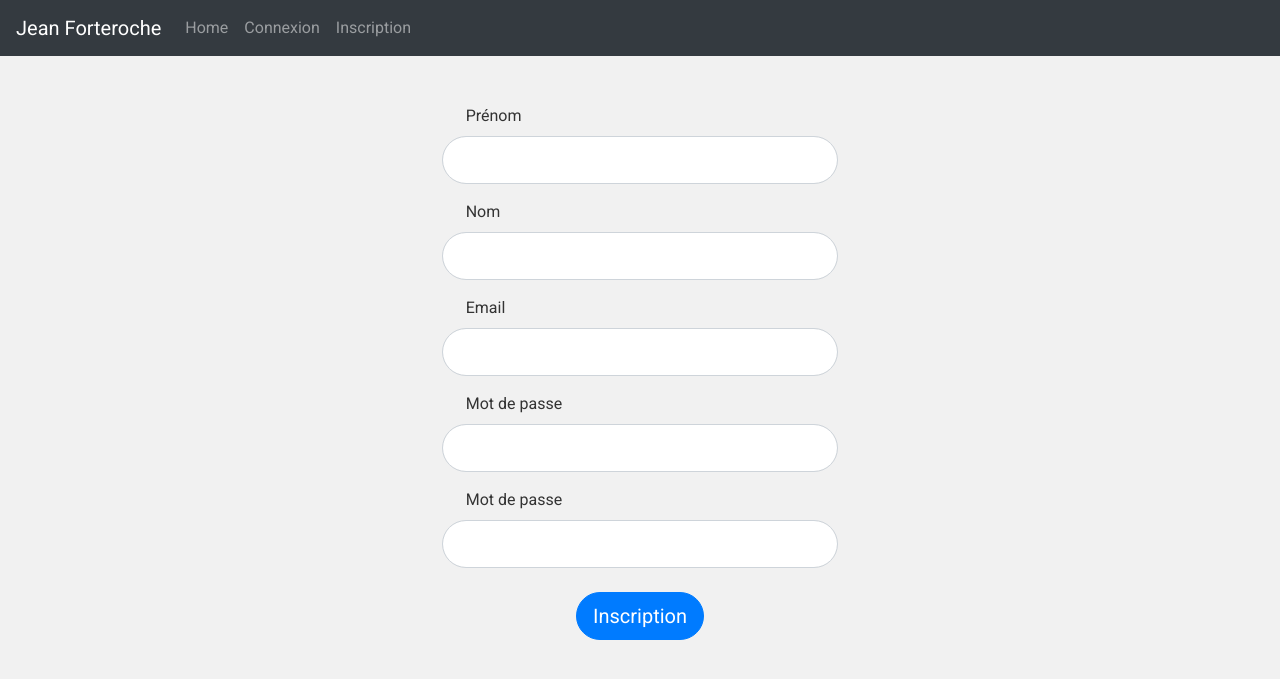
After one commit to sebastienR299/DWJ-P4-Blog-MVC, a PHP site: template app/View/inscription.front.twig in a window 1280 px wide. The commit adds this page. Shown: the top 679 px of the page. Run offline with PHP 8.4, Linux system fonts and the light colour scheme; the template is opened without the code that fills it, so the values that code supplies are empty; some libraries are stand-ins or nearby versions.

Commit message:
:tada: Creation of the method for user registration

```diff
--- a/app/View/header.front.twig
+++ b/app/View/header.front.twig
@@ -0,0 +1,13 @@
+<nav class="navbar navbar-expand-lg navbar-dark bg-dark">
+  <a class="navbar-brand" href="?p=home">Jean Forteroche</a>
+  <button class="navbar-toggler" type="button" data-toggle="collapse" data-target="#navbarNavAltMarkup" aria-controls="navbarNavAltMarkup" aria-expanded="false" aria-label="Toggle navigation">
+    <span class="navbar-toggler-icon"></span>
+  </button>
+  <div class="collapse navbar-collapse" id="navbarNavAltMarkup">
+    <div class="navbar-nav">
+      <a class="nav-item nav-link" href="?p=home">Home<span class="sr-only">(current)</span></a>
+      <a class="nav-item nav-link" href="?p=connexion">Connexion</a>
+      <a class="nav-item nav-link" href="?p=inscription">Inscription</a>
+    </div>
+  </div>
+</nav>
--- /dev/null
+++ b/app/View/inscription.front.twig
@@ -0,0 +1,39 @@
+{% extends 'template.front.twig' %}
+
+{% block title %}<title>Inscription</title>{% endblock %}
+
+{% block content %}
+
+<form method="post" action="?p=register" class="mx-auto col-4 mt-5" autocomplete="off">
+    <div class="form-group">
+        <label for="firstName" class="ml-4">Prénom</label>
+        <input required type="text" class="form-control form-control-lg rounded-pill" name="firstName" id="firstName" aria-describedby="firstNameHelp">
+    </div>
+    <div class="form-group">
+        <label for="lastName" class="ml-4">Nom</label>
+        <input required  type="text" class="form-control form-control-lg rounded-pill" name="lastName" id="lastName" aria-describedby="LastNameHelp">
+    </div>
+    <div class="form-group">
+        <label for="email" class="ml-4">Email</label>
+        <input required  type="email" class="form-control form-control-lg rounded-pill" name="email" id="email" aria-describedby="emailHelp">
+    </div>
+    <div class="form-group">
+        <label for="password" class="ml-4">Mot de passe</label>
+        <input required  type="password" class="form-control form-control-lg rounded-pill" name="password" id="password">
+    </div>
+    <div class="form-group">
+        <label for="passwordRepeat" class="ml-4">Mot de passe</label>
+        <input required  type="password" class="form-control form-control-lg rounded-pill" name="passwordRepeat" id="passwordRepeat">
+    </div>
+    <button type="submit" class="btn btn-primary btn-lg d-block mx-auto mt-4 rounded-pill">Inscription</button>
+</form>
+
+{% if returnMessage is defined %}
+
+    <div class="alert alert-{{colorMessage}} col-6 rounded-pill text-center mx-auto mt-5" role="alert">
+        {{returnMessage}}
+    </div>
+
+{% endif %}
+
+{% endblock %}
--- a/app/View/template.front.twig
+++ b/app/View/template.front.twig
@@ -12,6 +12,8 @@
 </head>
 <body>
 
+    {{include('header.front.twig')}}
+
     {% block content %}{% endblock %}
 
     <script src="./bundle.js" ></script>
--- a/public/index.php
+++ b/public/index.php
@@ -1,5 +1,6 @@
 <?php
 # public/index.php
+session_start();
 
 require_once dirname(__DIR__,1) . '/vendor/autoload.php';
 
```
Also changed, not shown: app/Controller/Controller.php (+77 -2 lines), app/View/article.front.twig (+6 -2 lines), app/View/connexion.front.twig (added, +19 -0 lines), app/View/home.front.twig (+8 -0 lines), config/Router.php (+12 -0 lines).
